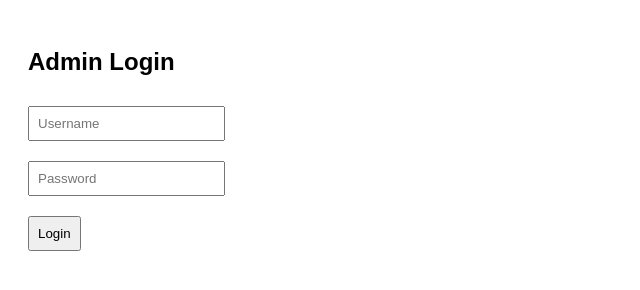
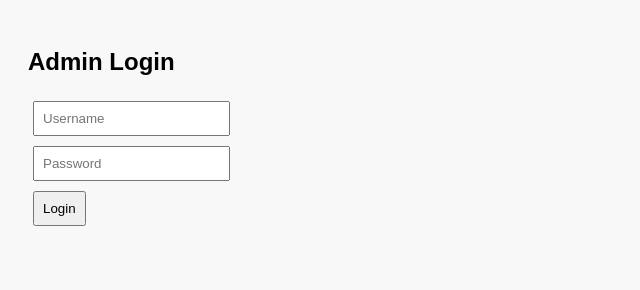
Before and after one commit to HIMANSHUJANGDE/FILE-MANAGE, a plain HTML site: page login.html in a window 1280 px wide. Shown: the whole page, without its empty margins (0-640 px from the left). Drawn offline with Linux system fonts and the light colour scheme.

Commit message:
Update style.css

```diff
--- a/style.css
+++ b/style.css
@@ -1,11 +1,13 @@
 body {
-  font-family: Arial, sans-serif;
+  font-family: sans-serif;
   padding: 20px;
+  background: #f8f8f8;
 }
 input, button {
-  margin: 10px 0;
   padding: 8px;
+  margin: 5px;
 }
 ul {
-  margin-top: 20px;
+  list-style: none;
+  padding: 0;
 }
```
